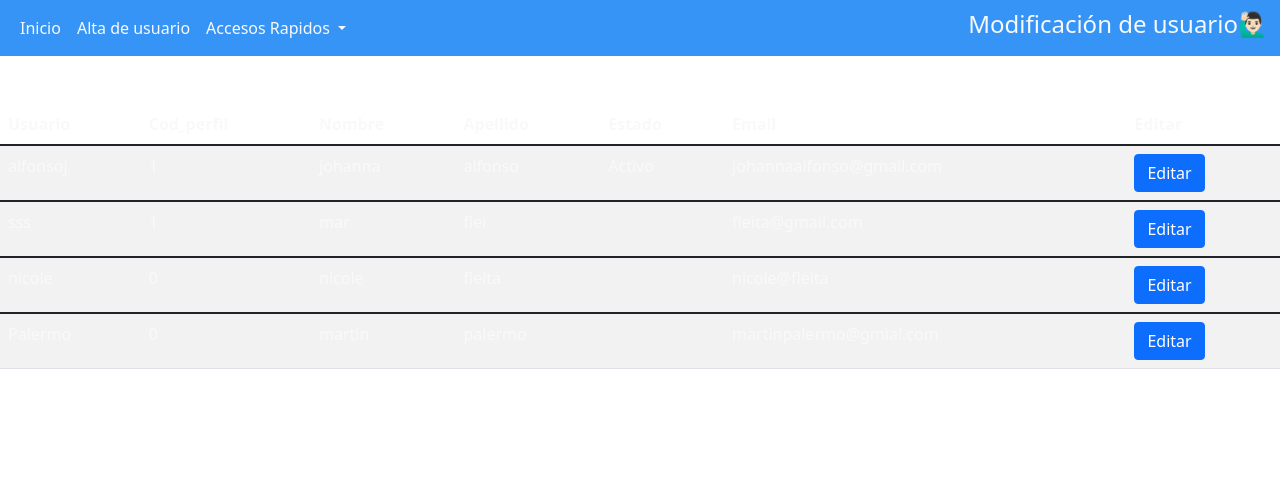
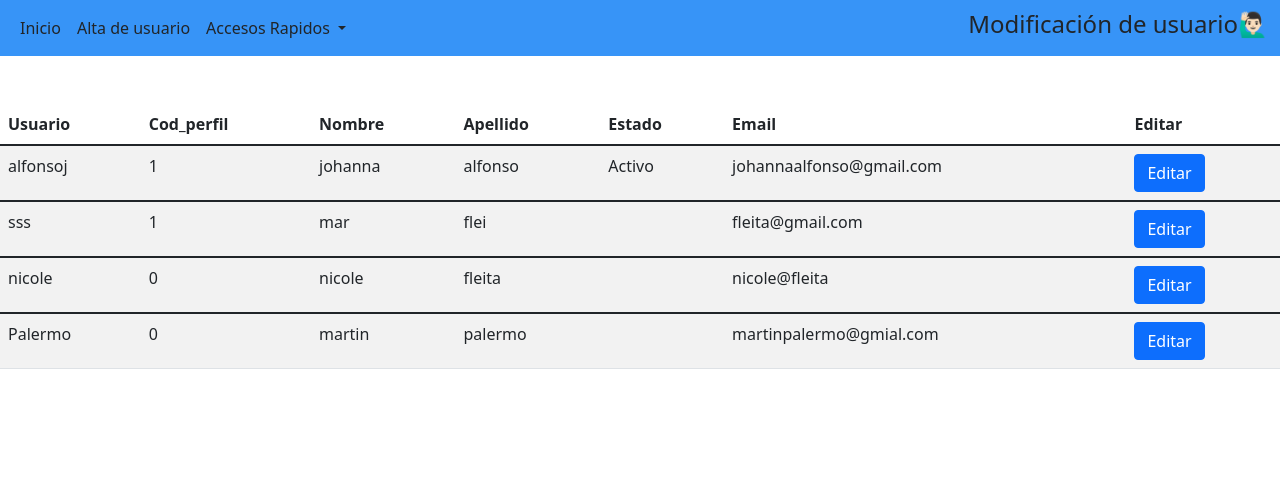
Before and after one commit to ludanra/QR-ART, a PHP site: page /perfiles/perfil_admin/abm_user/tablamodificacion.php in a window 1280 px wide. Shown: the top 497 px of the page. Run offline with PHP 8.4, Linux system fonts and the light colour scheme; data comes from the database, SQL or seed files in the repository; some libraries are stand-ins or nearby versions.

Commit message:
Cbio a dark

```diff
--- a/perfiles/perfil_admin/abm_user/tablamodificacion.php
+++ b/perfiles/perfil_admin/abm_user/tablamodificacion.php
@@ -33,13 +33,13 @@ $conexion=mysqli_connect("localhost","root","","qr_art");
     <div class="collapse navbar-collapse" id="navbarSupportedContent">
       <ul class="navbar-nav me-auto mb-2 mb-lg-0">
         <li class="nav-item">
-          <a class="nav-link active text-light" aria-current="page" href="../perfil_admin.php">Inicio</a>
+          <a class="nav-link active text-dark" aria-current="page" href="../perfil_admin.php">Inicio</a>
         </li>
         <li class="nav-item">
-          <a class="nav-link text-light" href="./abm_usuarios.php">Alta de usuario</a>
+          <a class="nav-link text-dark" href="./abm_usuarios.php">Alta de usuario</a>
         </li>
-        <li class="nav-item dropdown text-light">
-          <a class="nav-link dropdown-toggle text-light" href="#" id="navbarDropdown" role="button" data-bs-toggle="dropdown" aria-expanded="false">
+        <li class="nav-item dropdown text-dark">
+          <a class="nav-link dropdown-toggle text-dark" href="#" id="navbarDropdown" role="button" data-bs-toggle="dropdown" aria-expanded="false">
             Accesos Rapidos
           </a>
           <ul class="dropdown-menu" aria-labelledby="navbarDropdown">
@@ -53,7 +53,7 @@ $conexion=mysqli_connect("localhost","root","","qr_art");
       </ul>
 
 
-      <h4 class="text-sm-center text-light">Modificación de usuario🙋🏻‍♂️</h4>
+      <h4 class="text-sm-center text-dark">Modificación de usuario🙋🏻‍♂️</h4>
 
     </div>
   </div>
@@ -65,14 +65,14 @@ $conexion=mysqli_connect("localhost","root","","qr_art");
 
     <table id="usuarios" name="usuarios" class="table table-striped" style="width:100%">
         <thead>
-            <tr class="text-light">
-                <th class="text-light">Usuario</th>
-                <th class="text-light">Cod_perfil</th>
-                <th class="text-light">Nombre</th>
-                <th class="text-light">Apellido</th>
-                <th class="text-light">Estado</th>
-                <th class="text-light">Email</th>
-                <th class="text-light">Editar</th>
+            <tr class="text-dark">
+                <th class="text-dark">Usuario</th>
+                <th class="text-dark">Cod_perfil</th>
+                <th class="text-dark">Nombre</th>
+                <th class="text-dark">Apellido</th>
+                <th class="text-dark">Estado</th>
+                <th class="text-dark">Email</th>
+                <th class="text-dark">Editar</th>
             </tr>
         </thead>
 
@@ -87,12 +87,12 @@ $conexion=mysqli_connect("localhost","root","","qr_art");
 
         <tbody>
             <tr>
-                <td class="text-light" ><?php echo $mostrar['usuario'] ?></td>
-                <td class="text-light"><?php echo $mostrar['cod_perfil'] ?></td>
-                <td class="text-light"><?php echo $mostrar['nombre_usu'] ?></td>
-                <td class="text-light"><?php echo $mostrar['apellido_usu'] ?></td>
-                <td class="text-light"><?php echo $mostrar['est_baja_usu'] ?></td>
-                <td class="text-light"><?php echo $mostrar['email_usu'] ?></td>
+                <td class="text-dark" ><?php echo $mostrar['usuario'] ?></td>
+                <td class="text-dark"><?php echo $mostrar['cod_perfil'] ?></td>
+                <td class="text-dark"><?php echo $mostrar['nombre_usu'] ?></td>
+                <td class="text-dark"><?php echo $mostrar['apellido_usu'] ?></td>
+                <td class="text-dark"><?php echo $mostrar['est_baja_usu'] ?></td>
+                <td class="text-dark"><?php echo $mostrar['email_usu'] ?></td>
                 <td>
                 <a class= "btn btn-primary" href="/QR-ART/php/Actualizar.php?id=<?php echo $mostrar['id_usuario']?>" class="table__item__link" >Editar</a>
                 </td>
```
